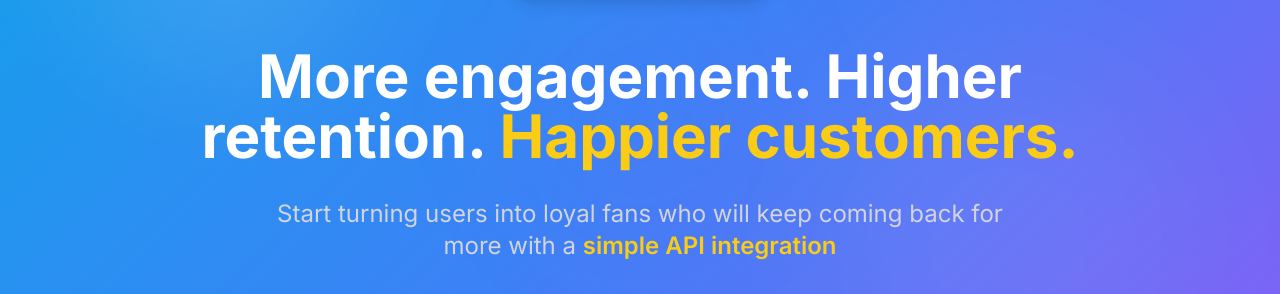
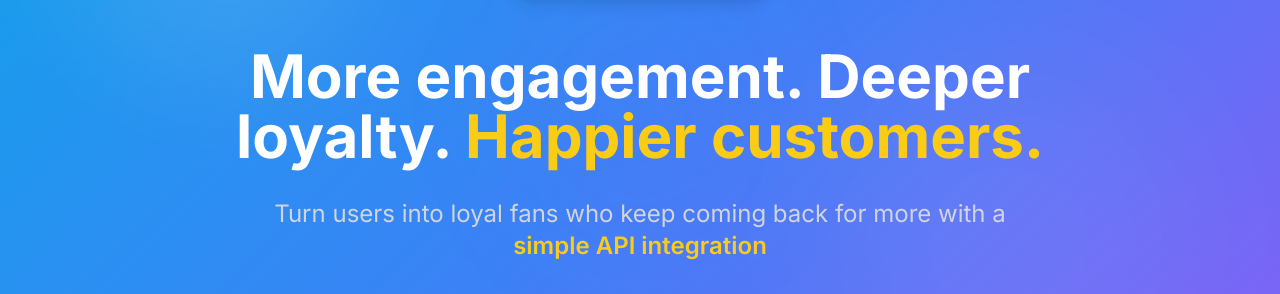
Before and after one commit to judgesteven/website, a React (Create React App) app: page / in a window 1280 px wide. Shown: the part 287-581 px from the top of the page. Built offline with nearby package versions, Linux system fonts and the light colour scheme.

Commit message:
Update hero section text for better messaging - Change 'Higher retention' to 'Deeper loyalty' and streamline subtitle text for improved clarity and impact

```diff
--- a/src/components/Home.js
+++ b/src/components/Home.js
@@ -225,7 +225,7 @@ const Testing = () => {
                 transition={{ delay: 0.4, duration: 0.8 }}
                 className="text-5xl lg:text-6xl font-bold leading-tight mt-6 mb-8"
               >
-                More engagement. Higher retention.{' '}
+                More engagement. Deeper loyalty.{' '}
                 <span className="text-yellow-400">
                   Happier customers.
                 </span>
@@ -237,7 +237,7 @@ const Testing = () => {
                 transition={{ delay: 0.6, duration: 0.8 }}
                 className="text-xl lg:text-2xl text-gray-300 mb-8 max-w-3xl mx-auto"
               >
-                Start turning users into loyal fans who will keep coming back for more with a{' '}
+                Turn users into loyal fans who keep coming back for more with a{' '}
                 <span className="text-yellow-400 font-semibold">
                   simple API integration
                 </span>
```
Also changed, not shown: 2 other files (tests, documents, lock files or other folders).
